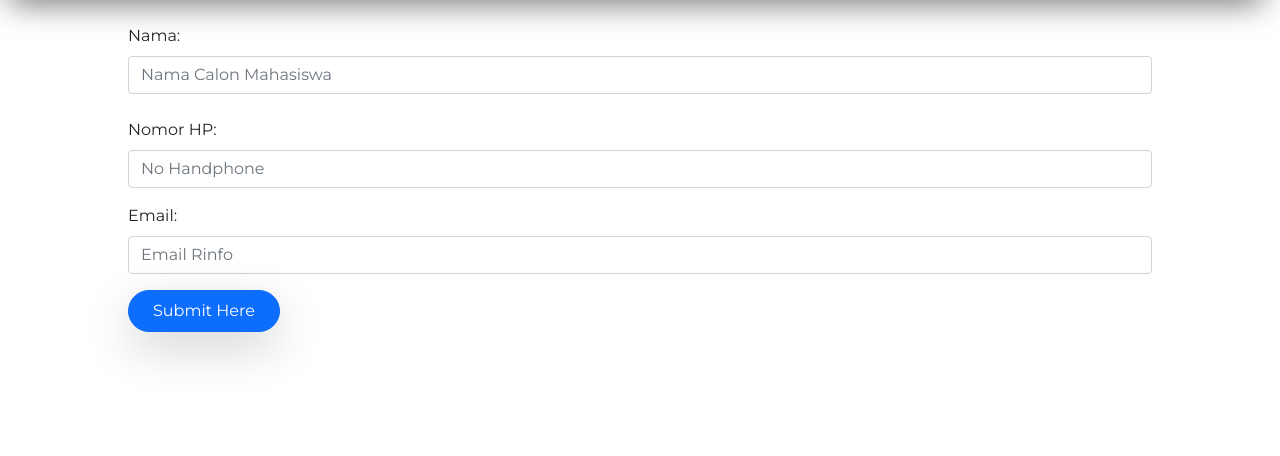
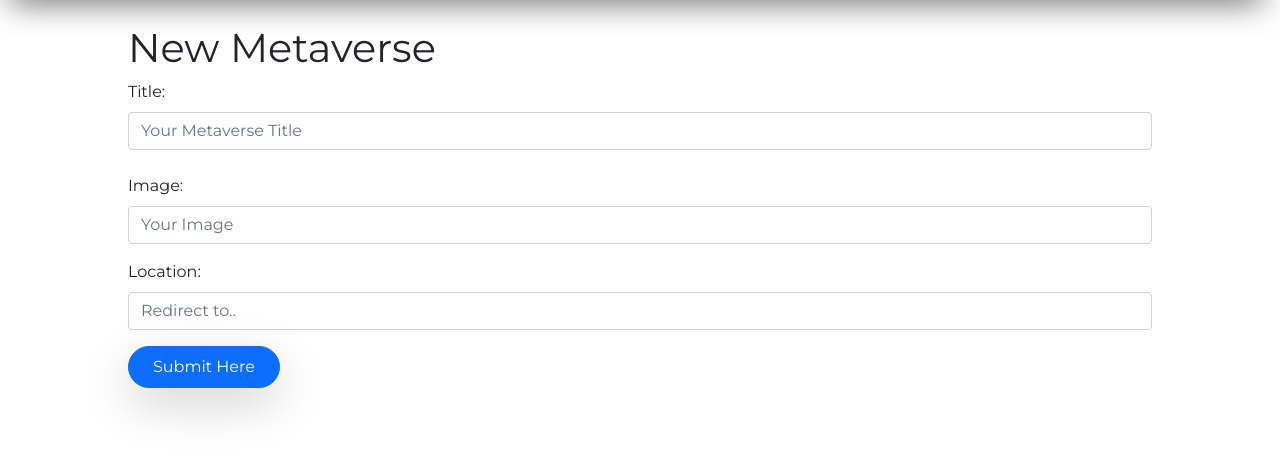
Before and after one commit to HIMTIF-Raharja/meta-blog, a PHP site: page /dashboard.php in a window 1280 px wide. Shown: the part 50-506 px from the top of the page. Run offline with PHP 8.4, Linux system fonts and the light colour scheme.

Commit message:
include database

```diff
--- a/dashboard.php
+++ b/dashboard.php
@@ -30,21 +30,22 @@
 
     <form class="m-auto mt-4" style="width: 80%;" action="add_siswa.php" method="post" name="form1">
         <div class="mb-4">
-        <label for="exampleInputEmail1" class="form-label">Nama:</label>
+          <h1>New Metaverse</h1>
+        <label for="exampleInputEmail1" class="form-label">Title:</label>
 
-        <input type="text" class="form-control" id="exampleInputEmail1" aria-describedby="emailHelp" placeholder="Nama Calon Mahasiswa" name="nama">
+        <input type="text" class="form-control" id="exampleInputEmail1" aria-describedby="emailHelp" placeholder="Your Metaverse Title" name="title">
         </div>
 
         <div class="mb-3">
-        <label for="exampleInputEmail1" class="form-label">Nomor HP:</label>
+        <label for="exampleInputEmail1" class="form-label">Image:</label>
 
-        <input type="tel" class="form-control" id="exampleInputEmail1" aria-describedby="emailHelp" placeholder="No Handphone" name="nohp">
+        <input type="tel" class="form-control" id="exampleInputEmail1" aria-describedby="emailHelp" placeholder="Your Image" name="image">
         </div>
 
         <div class="mb-3">
-        <label for="exampleInputEmail1" class="form-label">Email:</label>
+        <label for="exampleInputEmail1" class="form-label">Location:</label>
 
-        <input type="email" class="form-control" id="exampleInputEmail1" aria-describedby="emailHelp" placeholder="Email Rinfo" name="email">
+        <input type="email" class="form-control" id="exampleInputEmail1" aria-describedby="emailHelp" placeholder="Redirect to.." name="location">
         </div>
 
         <input class="btn btn-primary m-2 p-2 px-4 shadow-lg rounded-pill m-auto" type="submit" name="submit" value="Submit Here">
@@ -52,14 +53,15 @@
 
     <?php
         if(isset($_POST['submit'])){
-        $nama = $_POST['nama'];
-        $no = $_POST['nohp'];
-        $email = $_POST['email'];
+        $title = $_POST['title'];
+        $image = $_POST['image'];
+        $location = $_POST['location'];
 
-        $query_pg = "INSERT INTO calon_mahasiswa(cln_nama,cln_no,cln_email) VALUES('$nama','$no','$email')";
+        include("config.php");
 
+        $result = mysqli_query($mysqli, "INSERT INTO heroes_tb(name,type_id,photo) VALUES('$title',$image,'$location')");
 
-        $result = pg_query($query_pg);
+        $result = pg_query($query_sql);
         echo "<p class='text-center'>Siswa Added Successfully.</p> <a href='../index.php' class='text-center'>View Siswa</a>";
 
         }
```
